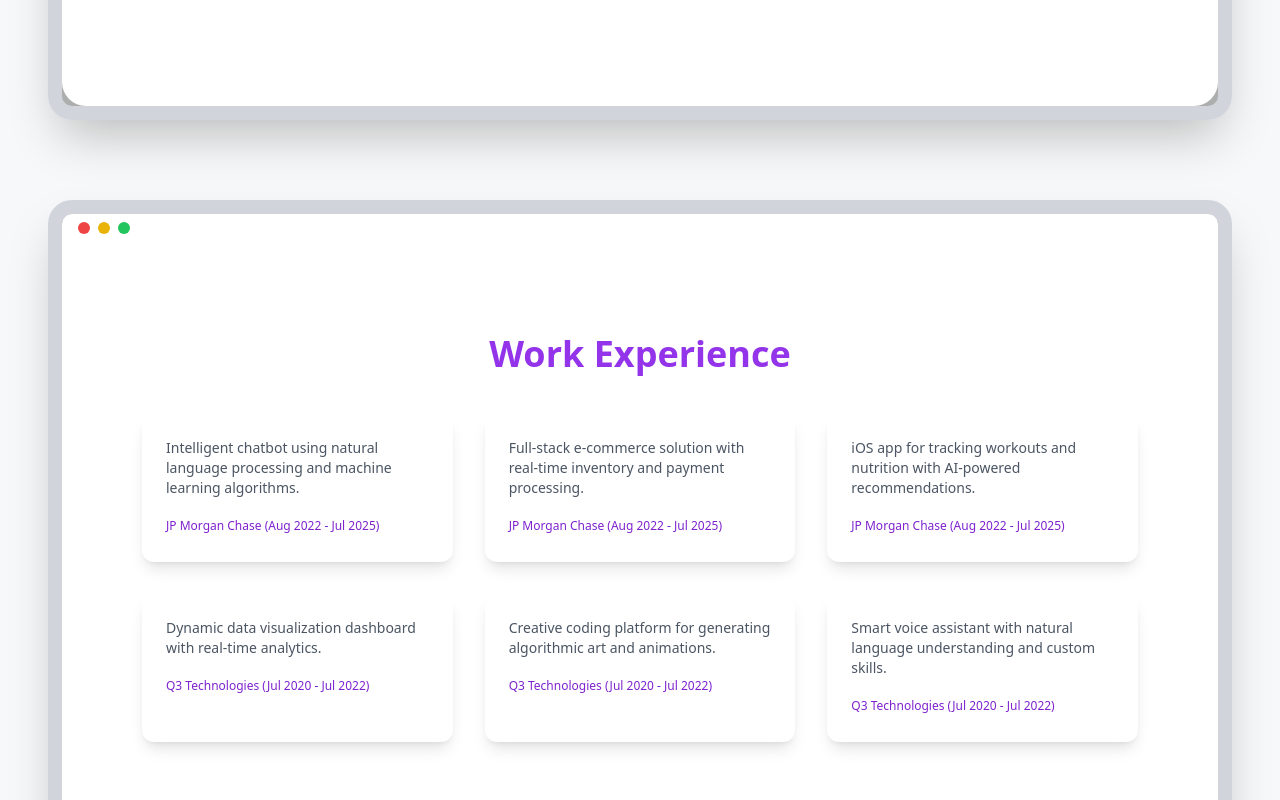
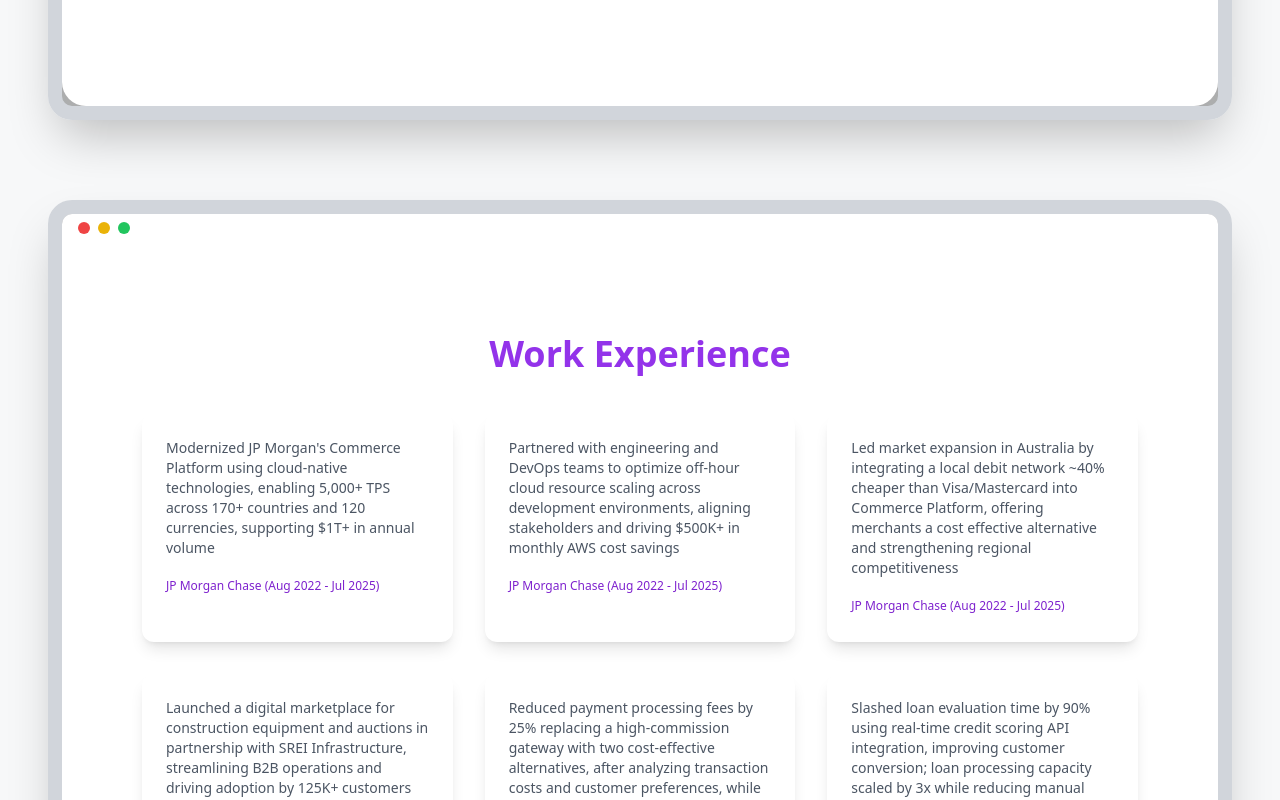
Before and after one commit to SwarneshJ/portfolio-website-v2, a plain HTML site: page index.html in a window 1280 px wide. Shown: the part 2000-2800 px from the top of the page. Drawn offline with Linux system fonts and the light colour scheme.

Commit message:
Update index.html

```diff
--- a/index.html
+++ b/index.html
@@ -2036,7 +2036,7 @@
                   <figure class="relative w-full h-full [perspective:800px] flex flex-col items-center justify-center" style="height: 240px; width: 100%;">
                     <div class="relative rounded-[15px] overflow-hidden text-white [transform-style:preserve-3d]" style="width: 100%; height: 100%; background: linear-gradient(135deg, rgb(236, 72, 153), rgb(219, 39, 119), rgb(131, 24, 67)); transform: none;">
                       <div class="absolute top-4 left-4 z-[2] bg-white/10 px-4 py-1 text-sm font-semibold rounded-md backdrop-blur-md" style="transform: translateZ(30px);">Contact Me</div>
-                      <div class="absolute bottom-0 left-0 z-[1] w-full px-4 py-3 text-sm bg-black/40 backdrop-blur-sm" style="transform: translateZ(20px);">I'm always open to meaningful conversations, freelance work, or collaborating on impactful AI projects. Feel free to drop a message! <a href="#contact" target="_blank" rel="noopener noreferrer" class="ml-1 text-cyan-300 hover:underline">Explore →</a>
+                      <div class="absolute bottom-0 left-0 z-[1] w-full px-4 py-3 text-sm bg-black/40 backdrop-blur-sm" style="transform: translateZ(20px);">I'm always open to meaningful conversations, freelance work, or collaborating on impactful projects. Drop a message! <a href="#contact" target="_blank" rel="noopener noreferrer" class="ml-1 text-cyan-300 hover:underline">Explore →</a>
                       </div>
                     </div>
                   </figure>
@@ -2089,7 +2089,7 @@
                           <strong>Fun Fact:</strong> I like to build Metal Earth models — tiny, intricate 3D puzzles made from laser-cut metal sheets 🔧🧩
                         </p>
                       </div>
-                      <a href="/MBA resume draft 4.pdf" download="" class="magnetic-button inline-block mt-6 px-6 py-3 bg-purple-600 text-white rounded-xl hover:bg-purple-700 dark:bg-purple-500 dark:hover:bg-purple-600 transition-all duration-300">Download My Resume</a>
+                      <a href="/resume.pdf" download="" class="magnetic-button inline-block mt-6 px-6 py-3 bg-purple-600 text-white rounded-xl hover:bg-purple-700 dark:bg-purple-500 dark:hover:bg-purple-600 transition-all duration-300">Download My Resume</a>
                     </div>
                     <!-- Interactive Skills Carousel -->
                     <div class="mt-10 flex justify-center px-4">
@@ -2150,7 +2150,7 @@
                           </div>
                         </div>
                         <div class="p-6">
-                          <p class="text-gray-600 dark:text-gray-300 text-sm mb-4">Intelligent chatbot using natural language processing and machine learning algorithms.</p>
+                          <p class="text-gray-600 dark:text-gray-300 text-sm mb-4">Modernized JP Morgan's Commerce Platform using cloud-native technologies, enabling 5,000+ TPS across 170+ countries and 120 currencies, supporting $1T+ in annual volume</p>
                           <div class="flex flex-wrap gap-2">
                             <span class="px-2 py-1 text-xs bg-purple-100 dark:bg-purple-900/30 text-purple-700 dark:text-purple-300 rounded-full"> JP Morgan Chase (Aug 2022 - Jul 2025) </span>
                           </div>
@@ -2164,7 +2164,7 @@
                           </div>
                         </div>
                         <div class="p-6">
-                          <p class="text-gray-600 dark:text-gray-300 text-sm mb-4">Full-stack e-commerce solution with real-time inventory and payment processing.</p>
+                          <p class="text-gray-600 dark:text-gray-300 text-sm mb-4">Partnered with engineering and DevOps teams to optimize off-hour cloud resource scaling across development environments, aligning stakeholders and driving $500K+ in monthly AWS cost savings</p>
                           <div class="flex flex-wrap gap-2">
                             <span class="px-2 py-1 text-xs bg-purple-100 dark:bg-purple-900/30 text-purple-700 dark:text-purple-300 rounded-full"> JP Morgan Chase (Aug 2022 - Jul 2025) </span>
                           </div>
@@ -2178,7 +2178,7 @@
                           </div>
                         </div>
                         <div class="p-6">
-                          <p class="text-gray-600 dark:text-gray-300 text-sm mb-4">iOS app for tracking workouts and nutrition with AI-powered recommendations.</p>
+                          <p class="text-gray-600 dark:text-gray-300 text-sm mb-4">Led market expansion in Australia by integrating a local debit network ~40% cheaper than Visa/Mastercard into Commerce Platform, offering merchants a cost effective alternative and strengthening regional competitiveness</p>
                           <div class="flex flex-wrap gap-2">
                             <span class="px-2 py-1 text-xs bg-purple-100 dark:bg-purple-900/30 text-purple-700 dark:text-purple-300 rounded-full"> JP Morgan Chase (Aug 2022 - Jul 2025) </span>
                           </div>
@@ -2192,7 +2192,7 @@
                           </div>
                         </div>
                         <div class="p-6">
-                          <p class="text-gray-600 dark:text-gray-300 text-sm mb-4">Dynamic data visualization dashboard with real-time analytics.</p>
+                          <p class="text-gray-600 dark:text-gray-300 text-sm mb-4">Launched a digital marketplace for construction equipment and auctions in partnership with SREI Infrastructure, streamlining B2B operations and driving adoption by 125K+ customers through an enhanced user experience</p>
                           <div class="flex flex-wrap gap-2">
                             <span class="px-2 py-1 text-xs bg-purple-100 dark:bg-purple-900/30 text-purple-700 dark:text-purple-300 rounded-full"> Q3 Technologies (Jul 2020 - Jul 2022) </span>
                           </div>
@@ -2206,7 +2206,7 @@
                           </div>
                         </div>
                         <div class="p-6">
-                          <p class="text-gray-600 dark:text-gray-300 text-sm mb-4">Creative coding platform for generating algorithmic art and animations.</p>
+                          <p class="text-gray-600 dark:text-gray-300 text-sm mb-4">Reduced payment processing fees by 25% replacing a high-commission gateway with two cost-effective alternatives, after analyzing transaction costs and customer preferences, while maintaining a seamless user experience</p>
                           <div class="flex flex-wrap gap-2">
                             <span class="px-2 py-1 text-xs bg-purple-100 dark:bg-purple-900/30 text-purple-700 dark:text-purple-300 rounded-full"> Q3 Technologies (Jul 2020 - Jul 2022) </span>
                           </div>
@@ -2220,7 +2220,7 @@
                           </div>
                         </div>
                         <div class="p-6">
-                          <p class="text-gray-600 dark:text-gray-300 text-sm mb-4">Smart voice assistant with natural language understanding and custom skills.</p>
+                          <p class="text-gray-600 dark:text-gray-300 text-sm mb-4">Slashed loan evaluation time by 90% using real-time credit scoring API integration, improving customer conversion; loan processing capacity scaled by 3x while reducing manual efforts</p>
                           <div class="flex flex-wrap gap-2">
                             <span class="px-2 py-1 text-xs bg-purple-100 dark:bg-purple-900/30 text-purple-700 dark:text-purple-300 rounded-full"> Q3 Technologies (Jul 2020 - Jul 2022) </span>
                           </div>
```
